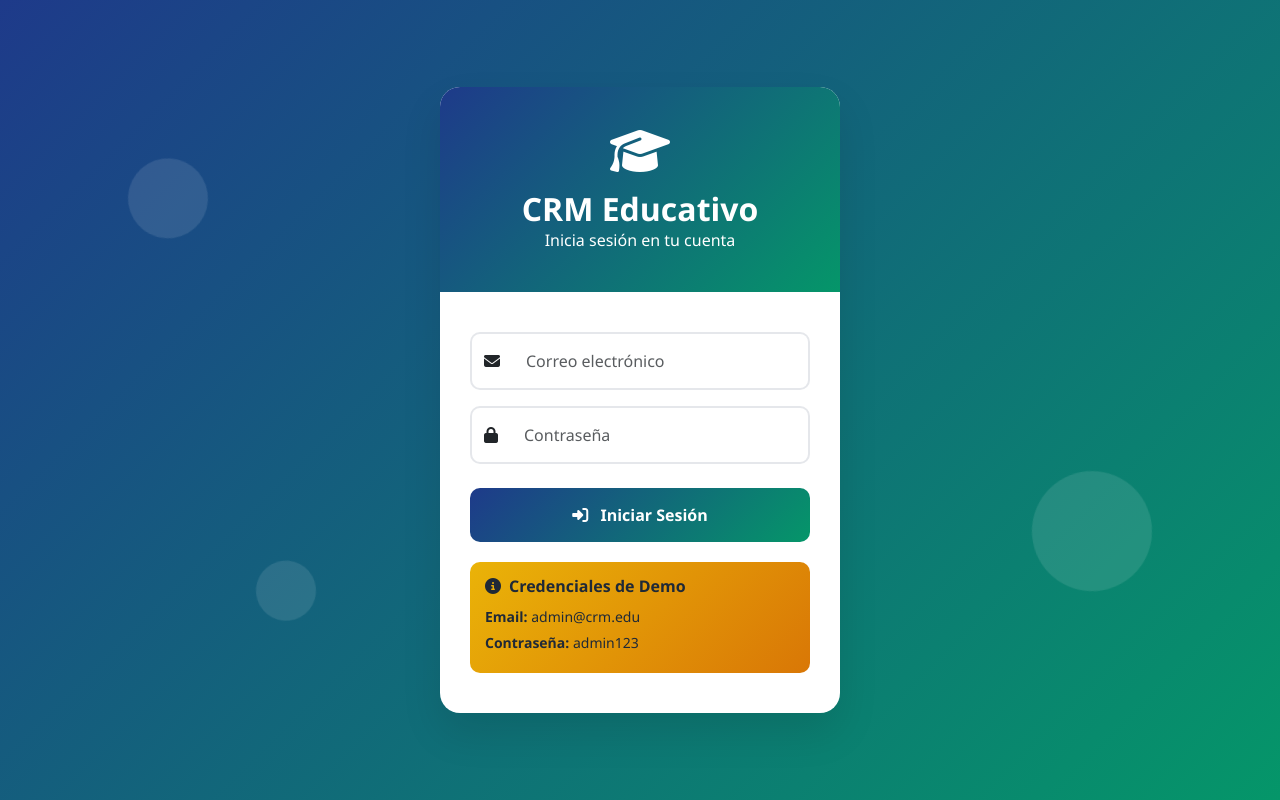
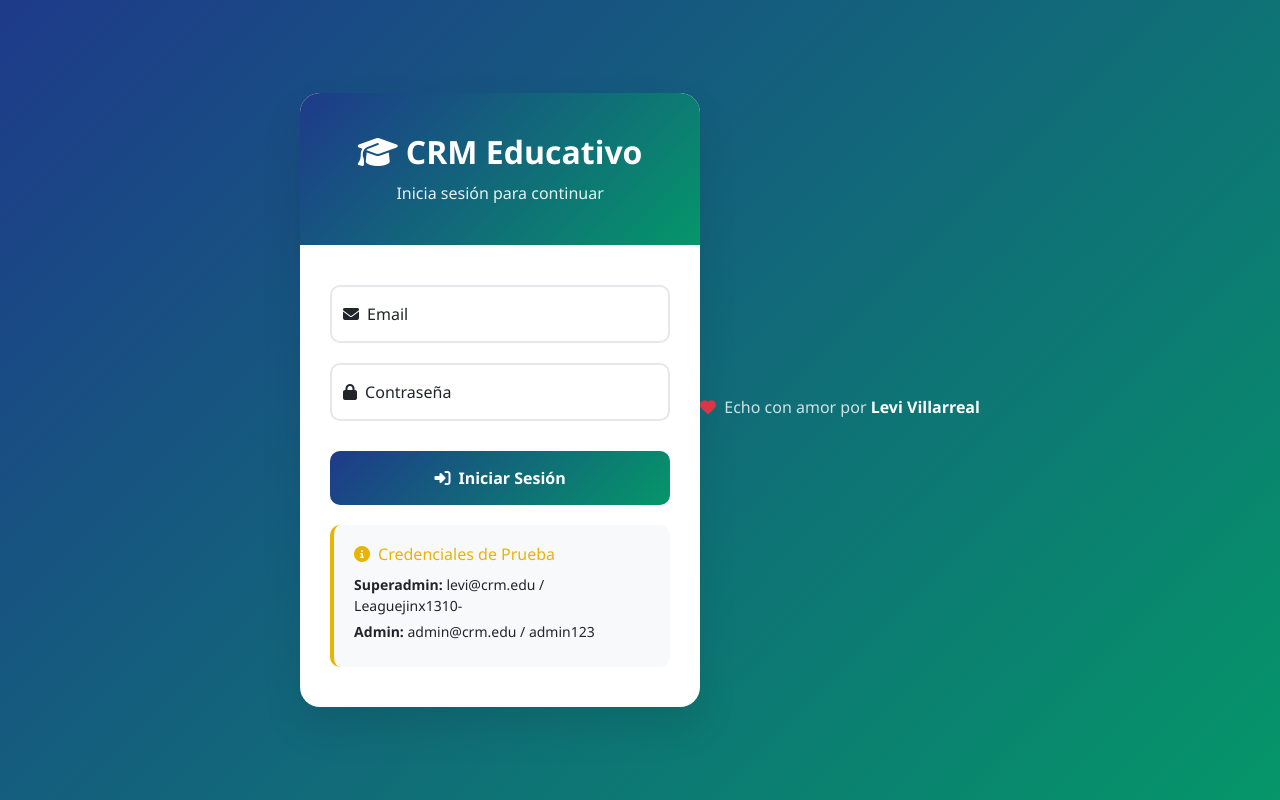
Before and after one commit to boogiepop-135/sistemaDeGestionDeClases, a Flask app: page /login in a window 1280 px wide. Run offline with Flask 3, Linux system fonts and the light colour scheme.

Commit message:
Fix: Login page, favicon, and JWT validation issues

```diff
--- a/app.py
+++ b/app.py
@@ -106,5 +106,9 @@ def configuracion():
 def usuarios():
     return render_template('usuarios.html')
 
+@app.route('/favicon.ico')
+def favicon():
+    return app.send_static_file('favicon.ico')
+
 if __name__ == '__main__':
     app.run(debug=True, host='0.0.0.0', port=int(os.environ.get('PORT', 5000)))
--- a/routes.py
+++ b/routes.py
@@ -58,6 +58,10 @@ def login():
     user = User.query.filter_by(email=data['email']).first()
 
     if user and bcrypt.check_password_hash(user.password_hash, data['password']):
+        # Verificar que el usuario esté activo
+        if not user.is_active:
+            return jsonify({'error': 'Usuario inactivo'}), 401
+
         access_token = create_access_token(identity=user.id)
         return jsonify({
             'message': 'Login exitoso',
--- a/templates/login.html
+++ b/templates/login.html
@@ -18,37 +18,21 @@
         }
 
         body {
+            font-family: 'Segoe UI', Tahoma, Geneva, Verdana, sans-serif;
             background: linear-gradient(135deg, var(--primary-blue), var(--secondary-green));
-            min-height: 100vh;
-            font-family: 'Segoe UI', Tahoma, Geneva, Verdana, sans-serif;
-        }
-
-        .login-container {
             min-height: 100vh;
             display: flex;
             align-items: center;
             justify-content: center;
         }
 
-        .login-card {
+        .login-container {
             background: white;
             border-radius: 20px;
             box-shadow: 0 20px 40px rgba(0, 0, 0, 0.1);
             overflow: hidden;
+            width: 100%;
             max-width: 400px;
-            width: 100%;
-            animation: slideUp 0.6s ease-out;
-        }
-
-        @keyframes slideUp {
-            from {
-                opacity: 0;
-                transform: translateY(30px);
-            }
-            to {
-                opacity: 1;
-                transform: translateY(0);
-            }
         }
 
         .login-header {
@@ -58,18 +42,23 @@
             text-align: center;
         }
 
-        .login-header i {
-            font-size: 3rem;
-            margin-bottom: 15px;
+        .login-header h1 {
+            margin: 0;
+            font-size: 2rem;
+            font-weight: 700;
         }
 
-        .login-header h2 {
-            margin: 0;
-            font-weight: 600;
+        .login-header p {
+            margin: 10px 0 0 0;
+            opacity: 0.9;
         }
 
         .login-body {
             padding: 40px 30px;
+        }
+
+        .form-floating {
+            margin-bottom: 20px;
         }
 
         .form-control {
@@ -77,7 +66,6 @@
             border: 2px solid #e5e7eb;
             padding: 15px;
             font-size: 16px;
-            transition: all 0.3s ease;
         }
 
         .form-control:focus {
@@ -92,153 +80,103 @@
             padding: 15px;
             font-size: 16px;
             font-weight: 600;
-            color: white;
             width: 100%;
+            margin-top: 10px;
             transition: all 0.3s ease;
         }
 
         .btn-login:hover {
             transform: translateY(-2px);
-            box-shadow: 0 8px 16px rgba(0, 0, 0, 0.2);
-        }
-
-        .input-group-text {
-            background: transparent;
-            border: 2px solid #e5e7eb;
-            border-right: none;
-            border-radius: 10px 0 0 10px;
-        }
-
-        .input-group .form-control {
-            border-left: none;
-            border-radius: 0 10px 10px 0;
+            box-shadow: 0 10px 20px rgba(0, 0, 0, 0.2);
         }
 
         .alert {
             border-radius: 10px;
             border: none;
+            margin-bottom: 20px;
         }
 
-        .floating-shapes {
-            position: fixed;
-            top: 0;
-            left: 0;
-            width: 100%;
-            height: 100%;
-            overflow: hidden;
-            z-index: -1;
+        .loading {
+            display: none;
         }
 
-        .shape {
-            position: absolute;
-            background: rgba(255, 255, 255, 0.1);
-            border-radius: 50%;
-            animation: float 6s ease-in-out infinite;
-        }
-
-        .shape:nth-child(1) {
-            width: 80px;
-            height: 80px;
-            top: 20%;
-            left: 10%;
-            animation-delay: 0s;
-        }
-
-        .shape:nth-child(2) {
-            width: 120px;
-            height: 120px;
-            top: 60%;
-            right: 10%;
-            animation-delay: 2s;
-        }
-
-        .shape:nth-child(3) {
-            width: 60px;
-            height: 60px;
-            bottom: 20%;
-            left: 20%;
-            animation-delay: 4s;
-        }
-
-        @keyframes float {
-            0%, 100% {
-                transform: translateY(0px) rotate(0deg);
-            }
-            50% {
-                transform: translateY(-20px) rotate(180deg);
-            }
+        .loading.show {
+            display: inline-block;
         }
 
         .demo-credentials {
-            background: linear-gradient(135deg, var(--accent-yellow), #d97706);
-            color: #1f2937;
-            padding: 15px;
+            background: #f8f9fa;
             border-radius: 10px;
+            padding: 20px;
             margin-top: 20px;
+            border-left: 4px solid var(--accent-yellow);
+        }
+
+        .demo-credentials h6 {
+            color: var(--accent-yellow);
+            margin-bottom: 10px;
+        }
+
+        .demo-credentials p {
+            margin: 5px 0;
             font-size: 14px;
         }
 
-        .demo-credentials h6 {
-            margin-bottom: 10px;
-            font-weight: 600;
+        .footer-text {
+            text-align: center;
+            margin-top: 30px;
+            color: rgba(255, 255, 255, 0.8);
         }
 
-        .demo-credentials p {
-            margin-bottom: 5px;
+        .footer-text strong {
+            color: white;
         }
     </style>
 </head>
 <body>
-    <!-- Floating shapes background -->
-    <div class="floating-shapes">
-        <div class="shape"></div>
-        <div class="shape"></div>
-        <div class="shape"></div>
-    </div>
-
     <div class="login-container">
-        <div class="login-card">
         <div class="login-header">
-                <i class="fas fa-graduation-cap"></i>
-                <h2>CRM Educativo</h2>
-                <p class="mb-0">Inicia sesión en tu cuenta</p>
+            <h1><i class="fas fa-graduation-cap me-2"></i>CRM Educativo</h1>
+            <p>Inicia sesión para continuar</p>
         </div>
 
         <div class="login-body">
+            <form id="loginForm">
+                <div class="form-floating">
+                    <input type="email" class="form-control" id="email" placeholder="Email" required>
+                    <label for="email"><i class="fas fa-envelope me-2"></i>Email</label>
+                </div>
+
+                <div class="form-floating">
+                    <input type="password" class="form-control" id="password" placeholder="Contraseña" required>
+                    <label for="password"><i class="fas fa-lock me-2"></i>Contraseña</label>
+                </div>
+
                 <div id="alertContainer"></div>
 
-                <form id="loginForm">
-                    <div class="mb-3">
-                        <div class="input-group">
-                            <span class="input-group-text">
-                                <i class="fas fa-envelope"></i>
+                <button type="submit" class="btn btn-primary btn-login">
+                    <span class="btn-text">
+                        <i class="fas fa-sign-in-alt me-2"></i>Iniciar Sesión
                     </span>
-                            <input type="email" class="form-control" id="email" placeholder="Correo electrónico" required>
-                        </div>
-                    </div>
-
-                    <div class="mb-4">
-                        <div class="input-group">
-                            <span class="input-group-text">
-                                <i class="fas fa-lock"></i>
+                    <span class="loading">
+                        <i class="fas fa-spinner fa-spin me-2"></i>Iniciando...
                     </span>
-                            <input type="password" class="form-control" id="password" placeholder="Contraseña" required>
-                        </div>
-                    </div>
-
-                    <button type="submit" class="btn btn-login">
-                        <i class="fas fa-sign-in-alt me-2"></i>
-                        Iniciar Sesión
                 </button>
             </form>
 
             <div class="demo-credentials">
-                    <h6><i class="fas fa-info-circle me-2"></i>Credenciales de Demo</h6>
-                    <p><strong>Email:</strong> admin@crm.edu</p>
-                    <p><strong>Contraseña:</strong> admin123</p>
+                <h6><i class="fas fa-info-circle me-2"></i>Credenciales de Prueba</h6>
+                <p><strong>Superadmin:</strong> levi@crm.edu / Leaguejinx1310-</p>
+                <p><strong>Admin:</strong> admin@crm.edu / admin123</p>
             </div>
         </div>
     </div>
+
+    <div class="footer-text">
+        <p>
+            <i class="fas fa-heart text-danger me-1"></i>
+            Echo con amor por <strong>Levi Villarreal</strong>
+        </p>
     </div>
 
     <!-- Bootstrap JS -->
@@ -250,31 +188,38 @@
 
             const email = document.getElementById('email').value;
             const password = document.getElementById('password').value;
-            const submitBtn = document.querySelector('.btn-login');
-            const originalText = submitBtn.innerHTML;
+            const btnText = document.querySelector('.btn-text');
+            const loading = document.querySelector('.loading');
+            const alertContainer = document.getElementById('alertContainer');
 
             // Mostrar loading
-            submitBtn.innerHTML = '<i class="fas fa-spinner fa-spin me-2"></i>Iniciando sesión...';
-            submitBtn.disabled = true;
+            btnText.style.display = 'none';
+            loading.classList.add('show');
+
+            // Limpiar alertas anteriores
+            alertContainer.innerHTML = '';
 
             try {
                 const response = await fetch('/api/auth/login', {
                     method: 'POST',
                     headers: {
-                        'Content-Type': 'application/json',
+                        'Content-Type': 'application/json'
                     },
-                    body: JSON.stringify({ email, password })
+                    body: JSON.stringify({
+                        email: email,
+                        password: password
+                    })
                 });
 
                 const data = await response.json();
 
                 if (response.ok) {
                     // Guardar token y datos del usuario
-                    localStorage.setItem('token', data.access_token);
+                    localStorage.setItem('token', data.token);
                     localStorage.setItem('user', JSON.stringify(data.user));
 
                     // Mostrar mensaje de éxito
-                    showAlert('¡Inicio de sesión exitoso!', 'success');
+                    showAlert('¡Login exitoso! Redirigiendo...', 'success');
 
                     // Redirigir al dashboard
                     setTimeout(() => {
@@ -284,27 +229,27 @@
                     showAlert(data.error || 'Error al iniciar sesión', 'danger');
                 }
             } catch (error) {
+                console.error('Error:', error);
                 showAlert('Error de conexión. Intenta nuevamente.', 'danger');
             } finally {
-                // Restaurar botón
-                submitBtn.innerHTML = originalText;
-                submitBtn.disabled = false;
+                // Ocultar loading
+                btnText.style.display = 'inline';
+                loading.classList.remove('show');
             }
         });
 
         function showAlert(message, type) {
             const alertContainer = document.getElementById('alertContainer');
-            const alertHtml = `
-                <div class="alert alert-${type} alert-dismissible fade show" role="alert">
-                    <i class="fas fa-${type === 'success' ? 'check-circle' : 'exclamation-triangle'} me-2"></i>
+            const alertDiv = document.createElement('div');
+            alertDiv.className = `alert alert-${type} alert-dismissible fade show`;
+            alertDiv.innerHTML = `
                 ${message}
                 <button type="button" class="btn-close" data-bs-dismiss="alert"></button>
-                </div>
             `;
-            alertContainer.innerHTML = alertHtml;
+            alertContainer.appendChild(alertDiv);
         }
 
-        // Verificar si ya está autenticado
+        // Verificar si ya está logueado
         document.addEventListener('DOMContentLoaded', function() {
             const token = localStorage.getItem('token');
             if (token) {
```
Also changed, not shown: static/favicon.ico (added). Lines whose indentation alone changed are shown as unchanged.
